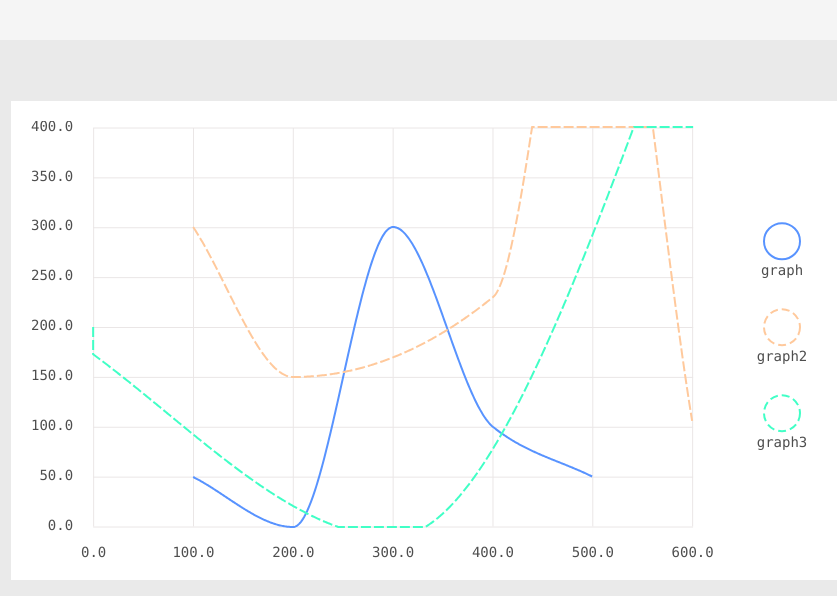
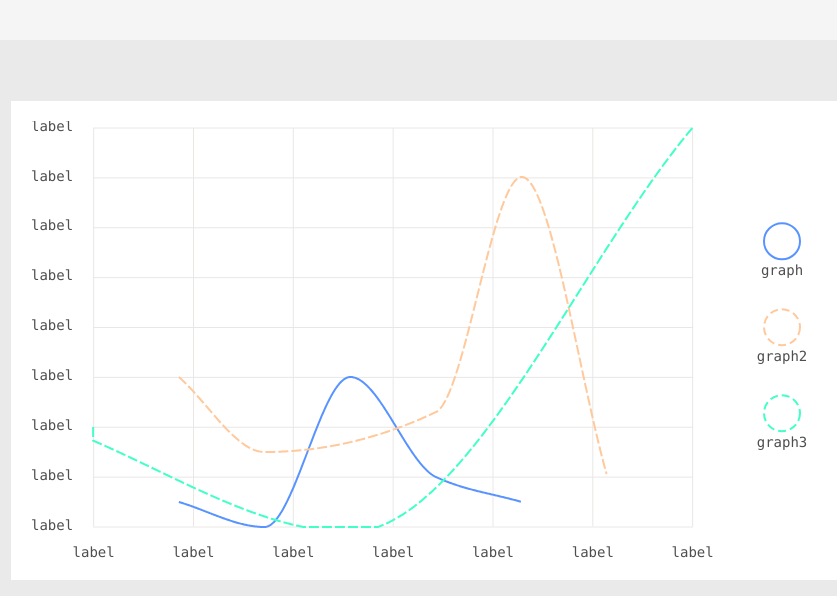
Before and after one commit to korolevn/vzul, a website built with webpack: page public/index.html in a window 1280 px wide. Shown: the whole page, without its empty margins (200-1037 px from the left). Built offline with nearby package versions, Linux system fonts and the light colour scheme.

Commit message:
- add positive axis scaling

```diff
--- a/src/demo/vzul.js
+++ b/src/demo/vzul.js
@@ -1,8 +1,8 @@
 import "./index.html";
-import {render} from "../utils/render.js";
-import {Canvas} from "../view-components/canvas.js";
-import {Graph} from "../view-components/graph.js";
-import {Grid} from "../view-components/grid.js";
+import { render } from "../utils/render.js";
+import { Canvas } from "../view-components/canvas.js";
+import { Graph } from "../view-components/graph.js";
+import { Grid } from "../view-components/grid.js";
 
 const mainContainer = document.querySelector(".container");
 
@@ -11,20 +11,20 @@ render(canvas.renderCanvas(), mainContainer);
 
 const grid = new Grid(600, 400, 8, 6, canvas);
 
-let x = [100, 200, 300, 400, 500];
-let y = [50, 0, 300, 100, 50];
+const x = [100, 200, 300, 400, 500];
+const y = [50, 0, 300, 100, 50];
 const graph1 = new Graph(x, y, grid, "graph", "#5893ff");
 
-let x2 = [100, 200, 400, 500, 600];
-let y2 = [300, 150, 230, 700, 100];
-const graph2 = new Graph(x2, y2, grid, "graph2","#ffc99c");
+const x2 = [100, 200, 400, 500, 600];
+const y2 = [300, 150, 230, 700, 100];
+const graph2 = new Graph(x2, y2, grid, "graph2", "#ffc99c");
 
-let x3 = [-40, 300, 700];
-let y3 = [200, -10, 800];
-const graph3 = new Graph(x3, y3, grid, "graph3","#41ffc6");
+const x3 = [-40, 300, 700];
+const y3 = [200, -10, 800];
+const graph3 = new Graph(x3, y3, grid, "graph3", "#41ffc6");
 
 const graphs = [graph1, graph2, graph3];
-graphs.map((graph) => {
+graphs.forEach((graph) => {
   grid.addChart(graph);
   graph.dash();
 });
--- a/src/utils/const.js
+++ b/src/utils/const.js
@@ -1,11 +1,11 @@
 const insertPosition = {
-  begin : "begin",
-  end   : "end",
-}
+  begin: "begin",
+  end: "end"
+};
 
 const axisTextPadding = {
-  y : 20,
-  x : 20,
-}
+  y: 20,
+  x: 20
+};
 
-export { insertPosition, axisTextPadding }
+export { insertPosition, axisTextPadding };
--- a/src/utils/interpolate.js
+++ b/src/utils/interpolate.js
@@ -1,73 +1,70 @@
 function interpolate (xs, ys) {
-  let i, length = xs.length;
+  let i; const length = xs.length;
 
   // Deal with length issues
-  if (length !== ys.length) { throw 'Need an equal count of xs and ys.'; }
-  if (length === 0) { return function(x) { return 0; }; }
+  if (length !== ys.length) { throw new Error("Need an equal count of xs and ys"); }
+  if (length === 0) { return function (x) { return 0; }; }
   if (length === 1) {
-
-    let result = +ys[0];
-    return function(x) { return result; };
+    const result = +ys[0];
+    return function (x) { return result; };
   }
 
   // Rearrange xs and ys so that xs is sorted
   const indexes = [];
   for (i = 0; i < length; i++) { indexes.push(i); }
-  indexes.sort(function(a, b) { return xs[a] < xs[b] ? -1 : 1; });
-  const oldXs = xs, oldYs = ys;
+  indexes.sort(function (a, b) { return xs[a] < xs[b] ? -1 : 1; });
+  const oldXs = xs; const oldYs = ys;
   // Impl: Creating new arrays also prevents problems if the input arrays are mutated later
   xs = []; ys = [];
   // Impl: Unary plus properly converts values to numbers
   for (i = 0; i < length; i++) { xs.push(+oldXs[indexes[i]]); ys.push(+oldYs[indexes[i]]); }
 
   // Get consecutive differences and slopes
-  const dys = [], dxs = [], ms = [];
+  const dys = []; const dxs = []; const ms = [];
   for (i = 0; i < length - 1; i++) {
-    const dx = xs[i + 1] - xs[i], dy = ys[i + 1] - ys[i];
-    dxs.push(dx); dys.push(dy); ms.push(dy/dx);
+    const dx = xs[i + 1] - xs[i]; const dy = ys[i + 1] - ys[i];
+    dxs.push(dx); dys.push(dy); ms.push(dy / dx);
   }
 
   // Get degree-1 coefficients
   const c1s = [ms[0]];
   for (i = 0; i < dxs.length - 1; i++) {
-    const m = ms[i], mNext = ms[i + 1];
-    if (m*mNext <= 0) {
+    const m = ms[i]; const mNext = ms[i + 1];
+    if (m * mNext <= 0) {
       c1s.push(0);
     } else {
-      const dx_ = dxs[i], dxNext = dxs[i + 1], common = dx_ + dxNext;
-      c1s.push(3*common/((common + dxNext)/m + (common + dx_)/mNext));
+      const dx_ = dxs[i]; const dxNext = dxs[i + 1]; const common = dx_ + dxNext;
+      c1s.push(3 * common / ((common + dxNext) / m + (common + dx_) / mNext));
     }
   }
   c1s.push(ms[ms.length - 1]);
 
   // Get degree-2 and degree-3 coefficients
-  const c2s = [], c3s = [];
+  const c2s = []; const c3s = [];
   for (i = 0; i < c1s.length - 1; i++) {
-    const c1 = c1s[i], m_ = ms[i], invDx = 1/dxs[i], common_ = c1 + c1s[i + 1] - m_ - m_;
-    c2s.push((m_ - c1 - common_)*invDx); c3s.push(common_*invDx*invDx);
+    const c1 = c1s[i]; const m_ = ms[i]; const invDx = 1 / dxs[i]; const common_ = c1 + c1s[i + 1] - m_ - m_;
+    c2s.push((m_ - c1 - common_) * invDx); c3s.push(common_ * invDx * invDx);
   }
 
   // Return interpolant function
-  return function(x) {
+  return function (x) {
     // The rightmost point in the dataset should give an exact result
     i = xs.length - 1;
     if (x === xs[i]) { return ys[i]; }
 
     // Search for the interval x is in, returning the corresponding y if x is one of the original xs
-    let low = 0, mid, high = c3s.length - 1;
+    let low = 0; let mid; let high = c3s.length - 1;
     while (low <= high) {
-      mid = Math.floor(0.5*(low + high));
+      mid = Math.floor(0.5 * (low + high));
       const xHere = xs[mid];
-      if (xHere < x) { low = mid + 1; }
-      else if (xHere > x) { high = mid - 1; }
-      else { return ys[mid]; }
+      if (xHere < x) { low = mid + 1; } else if (xHere > x) { high = mid - 1; } else { return ys[mid]; }
     }
     i = Math.max(0, high);
 
     // Interpolate
-    const diff = x - xs[i], diffSq = diff*diff;
-    return ys[i] + c1s[i]*diff + c2s[i]*diffSq + c3s[i]*diff*diffSq;
+    const diff = x - xs[i]; const diffSq = diff * diff;
+    return ys[i] + c1s[i] * diff + c2s[i] * diffSq + c3s[i] * diff * diffSq;
   };
 }
 
-export { interpolate }
+export { interpolate };
--- a/src/utils/render.js
+++ b/src/utils/render.js
@@ -5,11 +5,11 @@ const createElement = (template) => {
   newElement.innerHTML = template;
 
   return newElement.firstChild;
-}
+};
 
 const render = (component, container, position = insertPosition.end) => {
   if (position === insertPosition.begin) container.prepend(component);
   if (position === insertPosition.end) container.append(component);
-}
+};
 
-export { createElement, render }
+export { createElement, render };
--- a/src/view-components/abstract-component.js
+++ b/src/view-components/abstract-component.js
@@ -1,5 +1,5 @@
 class AbstractComponent {
-  constructor(x, y, grid, title, color) {
+  constructor (x, y, grid, title, color) {
     if (new.target === AbstractComponent) {
       throw new Error("can not instantiate AbstractComponent");
     }
@@ -12,20 +12,20 @@ class AbstractComponent {
     this._title = title;
 
     this._coords = {
-      "x" : x,
-      "y" : y,
-    }
+      x,
+      y
+    };
   }
 
-  get context() {
+  get context () {
     return this._ctx;
   }
 
-  get grid() {
+  get grid () {
     return this._grid;
   }
 
-  get element() {
+  get element () {
     if (!this._element) {
       this._element = this.template;
     }
@@ -33,26 +33,25 @@ class AbstractComponent {
     return this._element;
   }
 
-  get template() {
+  get template () {
     throw new Error("method must be implemented");
   }
 
-  get coords() {
+  get coords () {
     return this._coords;
   }
 
-  get color() {
+  get color () {
     return this._color;
   }
 
-  get title() {
+  get title () {
     return this._title;
   }
 
-  renderChart() {
+  renderChart () {
     return this.template;
   }
-
 }
 
-export { AbstractComponent }
+export { AbstractComponent };
--- a/src/view-components/graph.js
+++ b/src/view-components/graph.js
@@ -2,14 +2,13 @@ import { AbstractComponent } from "./abstract-component.js";
 import { interpolate } from "../utils/interpolate.js";
 
 function createGraphTemplate (grid, context, xarr, yarr, color, stroke) {
-
   const ctx = context;
 
   const max = Math.max(...xarr);
   const min = Math.min(...xarr);
   const intrp = interpolate(xarr, yarr);
 
-  ctx.lineWidth   = 2;
+  ctx.lineWidth = 2;
   ctx.strokeStyle = color;
 
   ctx.save();
@@ -18,21 +17,41 @@ function createGraphTemplate (grid, context, xarr, yarr, color, stroke) {
     ctx.setLineDash([10, 3]);
   }
 
+  const maximums = {
+    x : [],
+    y : [],
+  };
+
+  grid._charts.forEach((chart) => { maximums.x.push(Math.max(...chart.coords.x)); });
+  grid._charts.forEach((chart) => { maximums.y.push(Math.max(...chart.coords.y)); });
+  const graphsMaxX = Math.max(...maximums.x);
+  const graphsMaxY = Math.max(...maximums.y);
+
+  let scaleX = 1;
+  let scaleY = 1;
+  if (graphsMaxX > grid.width) {
+    scaleX = grid.width / graphsMaxX;
+  }
+  if (graphsMaxY > grid.height) {
+    scaleY = grid.height / graphsMaxY;
+  }
+
+
   ctx.beginPath();
   for (let i = min; i < max; i++) {
-        let dotX = i;
-        let dotY = intrp(i);
+    let dotX = i * scaleX;
+    let dotY = intrp(i) * scaleY;
 
-        if ( dotY > grid.height) {
+    if (dotY > grid.height) {
       dotY = grid.height;
     }
-        if ( dotY < 0) {
+    if (dotY < 0) {
       dotY = 0;
     }
-        if ( dotX > grid.width) {
+    if (dotX > grid.width) {
       dotX = grid.width;
     }
-        if ( dotX < 0) {
+    if (dotX < 0) {
       dotX = 0;
     }
 
@@ -45,27 +64,26 @@ function createGraphTemplate (grid, context, xarr, yarr, color, stroke) {
   ctx.restore();
 }
 
-class Graph extends AbstractComponent{
-  constructor(x, y, grid, title, color) {
+class Graph extends AbstractComponent {
+  constructor (x, y, grid, title, color) {
     super(x, y, grid, title, color);
 
     this._storke = "line";
   }
 
-  get template() {
+  get template () {
     return createGraphTemplate(this.grid, this.context,
       this.coords.x, this.coords.y,
       this.color, this._storke);
   }
 
-  dash() {
+  dash () {
     this._storke = "dash";
   }
 
-  line() {
+  line () {
     this._storke = "line";
   }
-
 }
 
-export { Graph }
+export { Graph };
--- a/src/view-components/grid.js
+++ b/src/view-components/grid.js
@@ -1,27 +1,27 @@
-import {Legend} from "./legend.js";
-import {axisTextPadding} from "../utils/const";
+import { Legend } from "./legend.js";
+import { axisTextPadding } from "../utils/const";
 
 function createGridTemplate (grid, canvas, context, legend) {
   const ctx = context;
 
-  const GRID_WIDTH  = grid.width;
+  const GRID_WIDTH = grid.width;
   const GRID_HEIGHT = grid.height;
 
   const rows = grid._rows;
   const cols = grid._cols;
-  const COL_WIDTH   = ( (GRID_WIDTH - (cols + 1)) / cols ) + 1;
-  const ROW_HEIGHT  = ( (GRID_HEIGHT - (rows + 1)) / rows ) + 1;
+  const COL_WIDTH = ((GRID_WIDTH - (cols + 1)) / cols) + 1;
+  const ROW_HEIGHT = ((GRID_HEIGHT - (rows + 1)) / rows) + 1;
 
-  const STROKE_COLOR  = "#eae6e6";
-  const TEXT_COLOR    = "#4e4e4e";
-  const fontSize    = 14;
-  const fontFamily  = "Consolas";
-  const TEXT_FONT   = "normal " + fontSize + "px " + fontFamily;
-  ctx.font          = TEXT_FONT;
+  const STROKE_COLOR = "#eae6e6";
+  const TEXT_COLOR = "#4e4e4e";
+  const fontSize = 14;
+  const fontFamily = "Consolas";
+  const TEXT_FONT = "normal " + fontSize + "px " + fontFamily;
+  ctx.font = TEXT_FONT;
 
   const fractPart = 1;
   const xMaxLabel = GRID_HEIGHT.toFixed(fractPart).toString();
-  const yMaxLabel = GRID_WIDTH.toFixed(fractPart).toString()
+  const yMaxLabel = GRID_WIDTH.toFixed(fractPart).toString();
   const xLabelTextWidth = ctx.measureText(xMaxLabel).width;
   const yLabelTextWidth = ctx.measureText(yMaxLabel).width;
 
@@ -31,9 +31,9 @@ function createGridTemplate (grid, canvas, context, legend) {
   const Y_AXIS_TEXT_PADDING = axisTextPadding.y;
   const X_AXIS_TEXT_PADDING = axisTextPadding.x;
 
-  const paddingTop    = TEXT_HEIGHT / 2;
+  const paddingTop = TEXT_HEIGHT / 2;
   const paddingBottom = Y_AXIS_TEXT_PADDING + TEXT_HEIGHT;
-  const paddingRight  = yLabelTextWidth / 2;
+  const paddingRight = yLabelTextWidth / 2;
 
   canvas.paddingTop = paddingTop;
   canvas.paddingBottom = paddingBottom;
@@ -52,28 +52,37 @@ function createGridTemplate (grid, canvas, context, legend) {
 
   let yRowCoord = 0.5;
   let yLabelText = 0;
-    for(let i = 0; i < rows + 1; i++) {
+  for (let i = 0; i < rows + 1; i++) {
     ctx.textBaseline = "middle";
     ctx.textAlign = "right";
-      ctx.fillText(yLabelText.toFixed(fractPart), xLabelTextWidth, ROW_HEIGHT * rows + paddingTop - yRowCoord);
+    // TODO: label text change
+    // temporary
+    // ctx.fillText(yLabelText.toFixed(fractPart), xLabelTextWidth, ROW_HEIGHT * rows + paddingTop - yRowCoord);
+    ctx.fillText("label", xLabelTextWidth, ROW_HEIGHT * rows + paddingTop - yRowCoord);
 
     ctx.moveTo(xLabelTextWidth + Y_AXIS_TEXT_PADDING, yRowCoord + paddingTop);
     ctx.lineTo(GRID_WIDTH + Y_AXIS_TEXT_PADDING + xLabelTextWidth, yRowCoord + paddingTop);
 
-      yRowCoord +=  ROW_HEIGHT;
+    yRowCoord += ROW_HEIGHT;
     yLabelText += GRID_HEIGHT / rows;
   }
 
   let xColCoord = 0.5;
   let xLabelText = 0;
-    for(let i = 0; i < cols + 1; i++) {
+  for (let i = 0; i < cols + 1; i++) {
     ctx.textBaseline = "top";
     ctx.textAlign = "center";
-      ctx.fillText(xLabelText.toFixed(fractPart), xColCoord + xLabelTextWidth + Y_AXIS_TEXT_PADDING,
+    // TODO: label text change
+    // temporary
+    // ctx.fillText(xLabelText.toFixed(fractPart), xColCoord + xLabelTextWidth + Y_AXIS_TEXT_PADDING,
+    //   ROW_HEIGHT * rows + paddingTop + X_AXIS_TEXT_PADDING);
+
+    ctx.fillText("label", xColCoord + xLabelTextWidth + Y_AXIS_TEXT_PADDING,
       ROW_HEIGHT * rows + paddingTop + X_AXIS_TEXT_PADDING);
 
+
     ctx.moveTo(xColCoord + xLabelTextWidth + Y_AXIS_TEXT_PADDING, 0.5 + paddingTop);
-      ctx.lineTo(xColCoord+ xLabelTextWidth + Y_AXIS_TEXT_PADDING, ROW_HEIGHT * rows + paddingTop);
+    ctx.lineTo(xColCoord + xLabelTextWidth + Y_AXIS_TEXT_PADDING, ROW_HEIGHT * rows + paddingTop);
 
     xColCoord += COL_WIDTH;
     xLabelText += GRID_WIDTH / cols;
@@ -83,8 +92,7 @@ function createGridTemplate (grid, canvas, context, legend) {
 }
 
 class Grid {
-  constructor(width, height, rows, cols, canvas) {
-
+  constructor (width, height, rows, cols, canvas) {
     this._element = null;
     this._grid = this;
     this._canvas = canvas;
@@ -99,58 +107,58 @@ class Grid {
 
     this._legends = [];
     this._legendPadding = 20;
-    this._legendRadius  = 10;
+    this._legendRadius = 10;
 
     this._xLabelTextWidth = null;
   }
 
-  set legendPadding(padding) {
+  set legendPadding (padding) {
     this._legendPadding = padding;
 
     if (!(this._legends === undefined)) {
-      this._legends.map((legend) => legend.padding = padding);
+      this._legends.forEach((legend) => { legend.padding = padding; });
     }
   }
 
-  get legendPadding() {
+  get legendPadding () {
     return this._legendPadding;
   }
 
-  set legendRadius(radius)  {
+  set legendRadius (radius) {
     this._legendRadius = radius;
 
     if (!(this._legends === undefined)) {
-      this._legends.map((legend) => legend.radius = radius);
+      this._legends.forEach((legend) => { legend.radius = radius; });
     }
   }
 
-  get legendRadius()  {
+  get legendRadius () {
     return this._legendRadius;
   }
 
-  get width() {
+  get width () {
     return this._width;
   }
 
-  set width(width) {
+  set width (width) {
     this._width = width;
   }
 
-  get height() {
+  get height () {
     return this._height;
   }
 
-  get context() {
+  get context () {
     return this._ctx;
   }
 
-  get template() {
+  get template () {
     const legendItem = this._legends[0];
 
     return createGridTemplate(this._grid, this._canvas, this.context, legendItem);
   }
 
-  get element() {
+  get element () {
     if (!this._element) {
       this._element = this.template;
     }
@@ -158,7 +166,7 @@ class Grid {
     return this._element;
   }
 
-  addChart(chart) {
+  addChart (chart) {
     if (chart === undefined) {
       throw new Error("graph parameter required");
     } else {
@@ -167,43 +175,41 @@ class Grid {
     }
   }
 
-  _addLegend(chart) {
+  _addLegend (chart) {
     const index = this._legends.length;
 
     const legend = new Legend(this.context, this._legendRadius, this._legendPadding,
       chart, this._canvas, this._legends, index);
 
     this._legends.push(legend);
-
   }
 
-  _renderGrid() {
+  _renderGrid () {
     return this.element;
   }
 
-  _renderLegend(ctx, legends) {
+  _renderLegend (ctx, legends) {
     // legend rendering
     legends.map((legend) => legend._render());
 
     // shift coordinate system
-    ctx.translate(this._xLabelTextWidth + axisTextPadding.y, this._canvas.paddingBottom * -1 );
+    ctx.translate(this._xLabelTextWidth + axisTextPadding.y, this._canvas.paddingBottom * -1);
 
     // setup Cartesian coordinate system
     ctx.translate(0, this._canvas.height);
     ctx.scale(1, -1);
   }
 
-  _renderCharts(charts) {
+  _renderCharts (charts) {
     // charts rendering
     charts.map((chart) => chart.renderChart());
   }
 
-  render() {
+  render () {
     this._renderGrid();
     this._renderLegend(this.context, this._legends);
     this._renderCharts(this._charts);
   }
-
 }
 
-export { Grid }
+export { Grid };
```
Also changed, not shown: public/index.html (+1 -1 lines), src/view-components/bar.js (+6 -8 lines), src/view-components/canvas.js (+16 -17 lines), src/view-components/legend.js (+11 -14 lines), .eslintrc.yml (added), 3 other files. Lines whose indentation alone changed are shown as unchanged.
